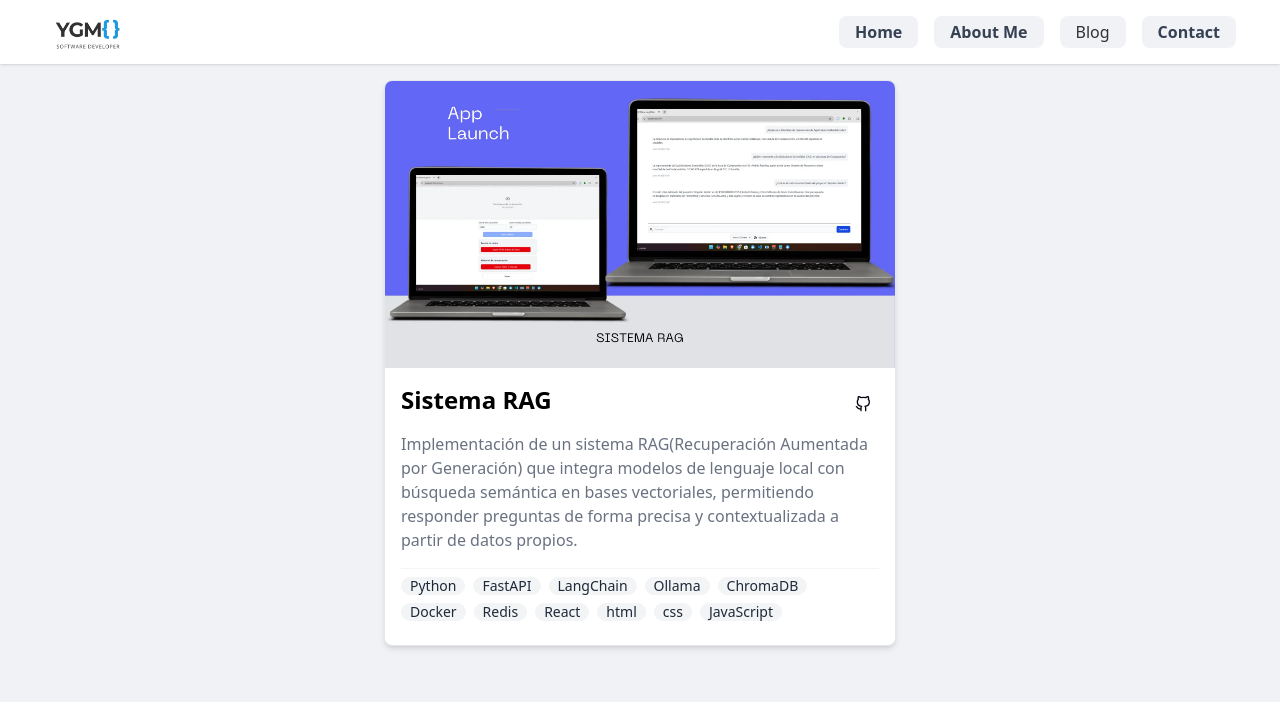
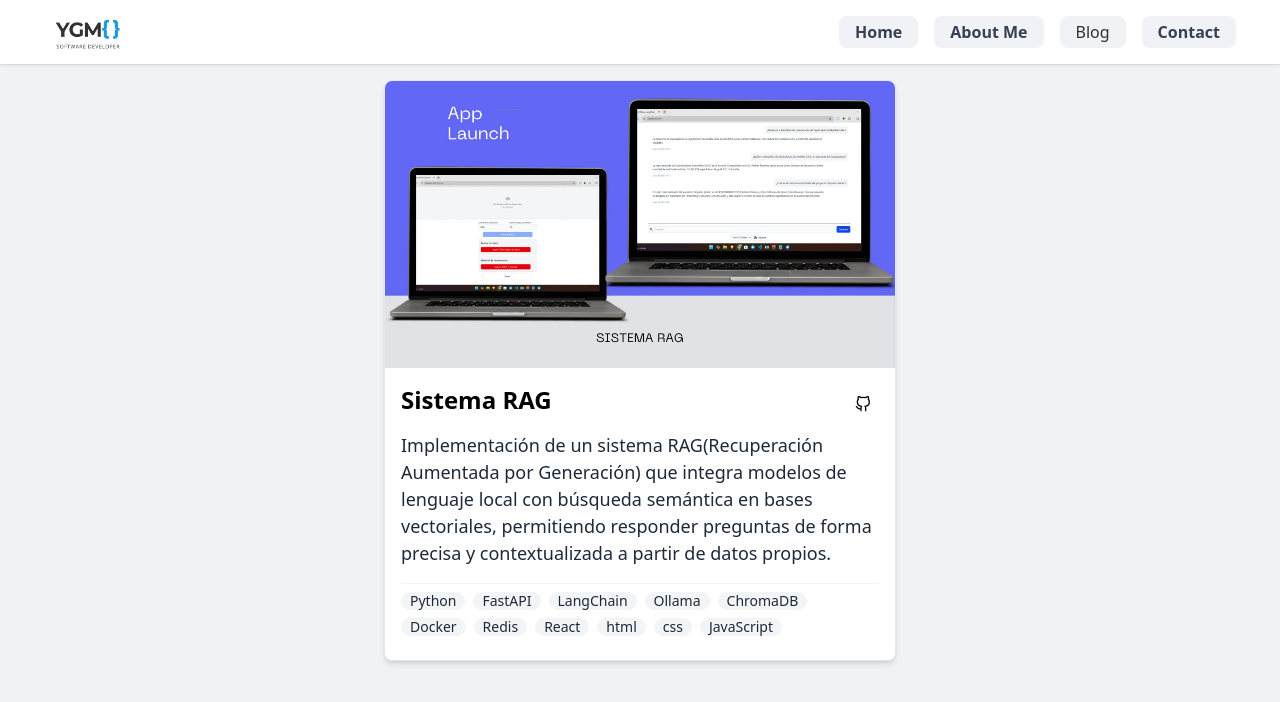
Before and after one commit to YonierGM/portfolio-dev, a React (Vite) app: page /proyectos/1 in a window 1280 px wide. Shown: the top 702 px of the page. Built offline with nearby package versions, Linux system fonts and the light colour scheme.

Commit message:
font project detail

```diff
--- a/src/pages/ProjectDetail.jsx
+++ b/src/pages/ProjectDetail.jsx
@@ -32,7 +32,7 @@ export function ProjectDetail(){
                     </div>
                   </div>
                   <div className="descripcion flex flex-col gap-1 mb-4">
-                    <p className="font-light text-gray-500 max-sm:text-lg transition-all">
+                    <p className="font-normal text-[18px] text-gray-800 max-sm:text-lg transition-all">
                       {proyecto.description}
                     </p>
 
```
